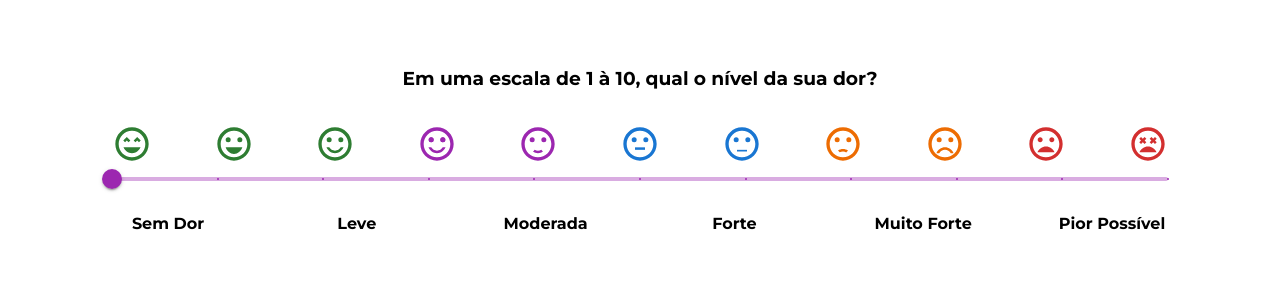
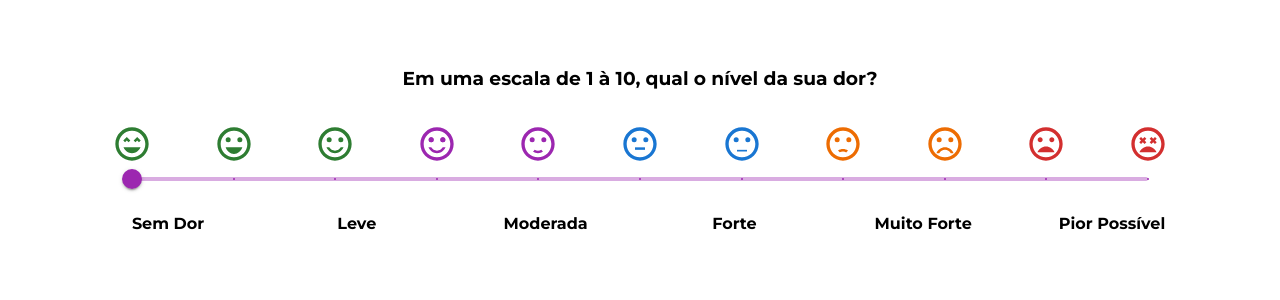
Before and after one commit to annaluizacamargo/BaymaxVital, a React (Create React App) app: page / in a window 1280 px wide. Shown: the top 300 px of the page. Built offline with nearby package versions, Linux system fonts and the light colour scheme.

Commit message:
fix(FacesScale): Slider to PainScale alignment

```diff
--- a/src/components/PainScale/style.css
+++ b/src/components/PainScale/style.css
@@ -46,7 +46,10 @@
 }
 
 .pain-scale .container-slider .slider {
+    padding-left: calc(2.5rem/2);
+    padding-right: calc(2.5rem/2);
     width: 100%;
+    box-sizing: border-box;
 }
 
 .pain-scale .description {
```
